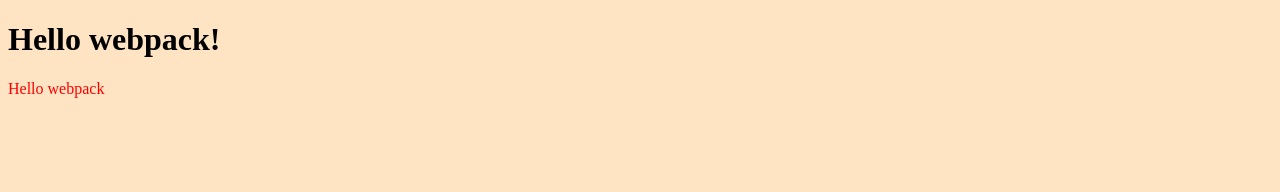
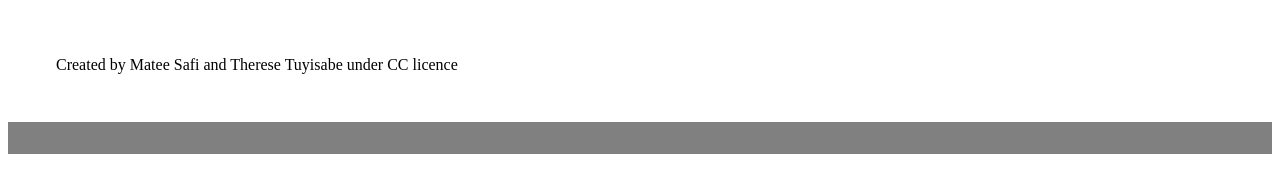
Before and after one commit to matee-safi/2-Capstone, a website built with webpack: page src/index.html in a window 1280 px wide. Built offline with nearby package versions, Linux system fonts and the light colour scheme.

Commit message:
Add footer

```diff
--- a/src/index.html
+++ b/src/index.html
@@ -6,6 +6,16 @@
     <title>Wbpack Exercise</title>
 </head>
 <body>
-    <h1>Hello webpack!</h1>
+    <header>
+
+    </header>
+    <main>
+
+    </main>
+    <footer>
+        <div class="footer-text">Created by Matee Safi and Therese Tuyisabe under CC licence</div>
+        <div class="dark-background">
+        </div>
+    </footer>
 </body>
 </html>
--- a/src/index.js
+++ b/src/index.js
@@ -1,14 +1 @@
-import _ from 'lodash';
 import './style.css';
-
-function component() {
-  const element = document.createElement('div');
-
-  // Lodash, now imported by this script
-  element.innerHTML = _.join(['Hello', 'webpack'], ' ');
-  element.classList.add('hello');
-
-  return element;
-}
-
-document.body.appendChild(component());
--- a/src/style.css
+++ b/src/style.css
@@ -2,6 +2,13 @@
   color: red;
 }
 
-body {
-  background-color: bisque;
+.footer-text {
+  display: block;
+  padding: 3em;
 }
+
+.dark-background {
+  height: 2em;
+  width: 100%;
+  background-color: gray;
+}
```
Also changed, not shown: dist/index.bundle.js (added), dist/runtime.bundle.js (added).
